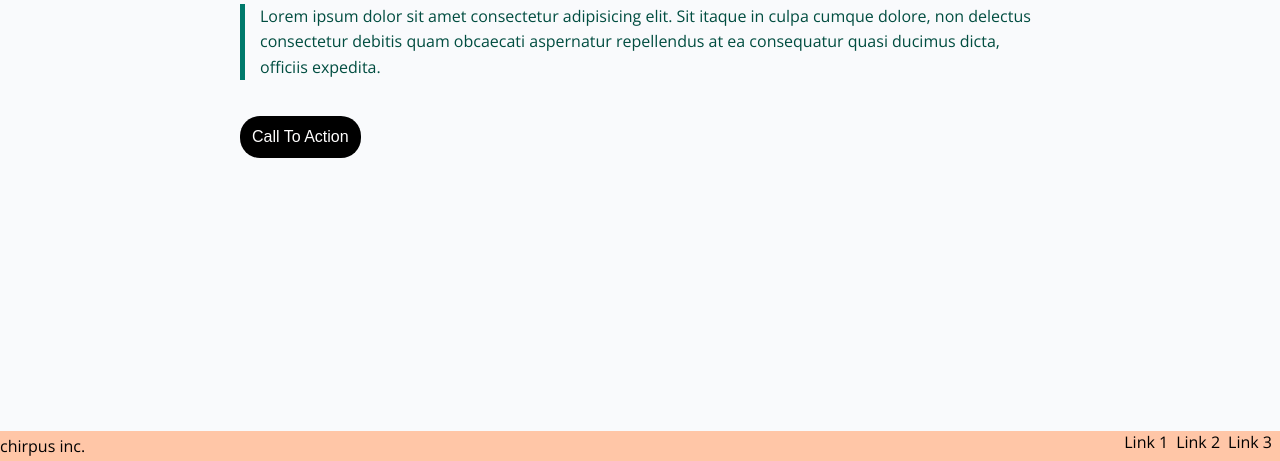
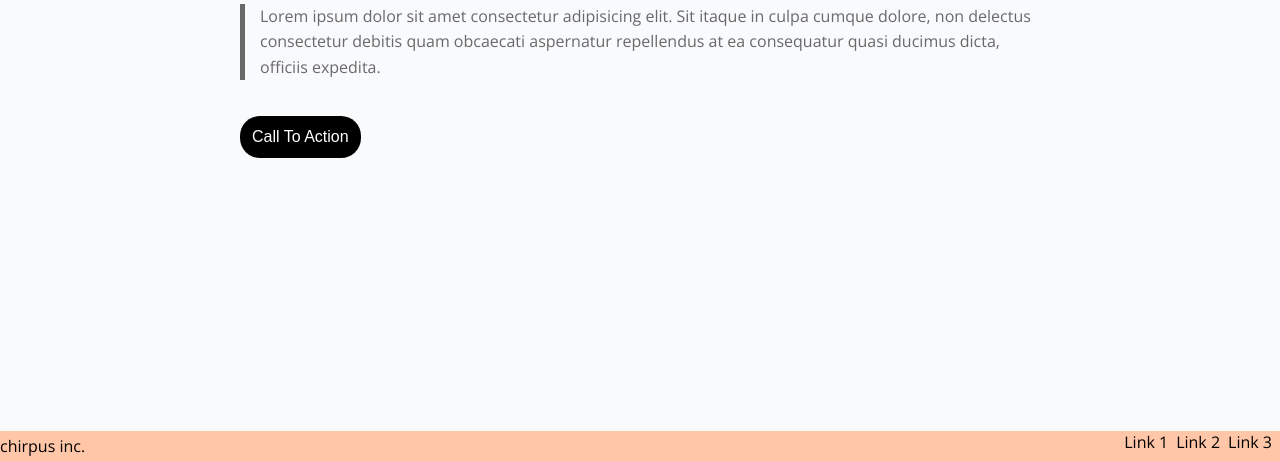
Before and after one commit to Tameikat92/Chirpus-Inc, a plain HTML site: page Index.html in a window 1280 px wide. Shown: the part 339-800 px from the top of the page. Drawn offline with nearby package versions, Linux system fonts and the light colour scheme.

Commit message:
changed color of paragraph. changed colors to match example

```diff
--- a/Index.html
+++ b/Index.html
@@ -22,11 +22,10 @@
         <h2>Chirpus Inc.</h2>
         <div class="info">
             <p>Lorem ipsum dolor sit amet consectetur adipisicing elit. Sit itaque in culpa cumque dolore, non delectus consectetur debitis quam obcaecati aspernatur repellendus at ea consequatur quasi ducimus dicta, officiis expedita.</p>
+
         </div>
-
-        <!-- Button here -->
-        <button class="call-to-action btn">Call To Action</button>
-    </div>
+             <button class="call-to-action btn">Call To Action</button>
+        </div>
 
     <footer class="navfooter">
         <p>chirpus inc.</p>
--- a/style.css
+++ b/style.css
@@ -20,7 +20,7 @@ body {
     padding: 12px;
     margin: 20px 0;
     background-color: #000000 ; /* Button background color */
-    color: #fffefe; /* Button text color */
+    color: #FFF; /* Button text color */
     border: none;
     cursor: pointer;
     font-size: 1em;
@@ -47,14 +47,14 @@ button.call-to-action{
     margin-right: 10px; /* Optional: Add space between the list items */
     margin-right: 0.5em; /* Add right margin of 0.5em to the <li>s. i don't really need */
 }
-/* Information section styling */
+/* Information section styling from Faucher */
 .info {
-    border-left: 5px solid #00796b;
+    border-left: 5px solid #69696a;
     padding-left: 15px;
 }
 
 .info p {
-    color: #004d40;
+    color: #69696a;
     line-height: 1.6;
 }
 
```
